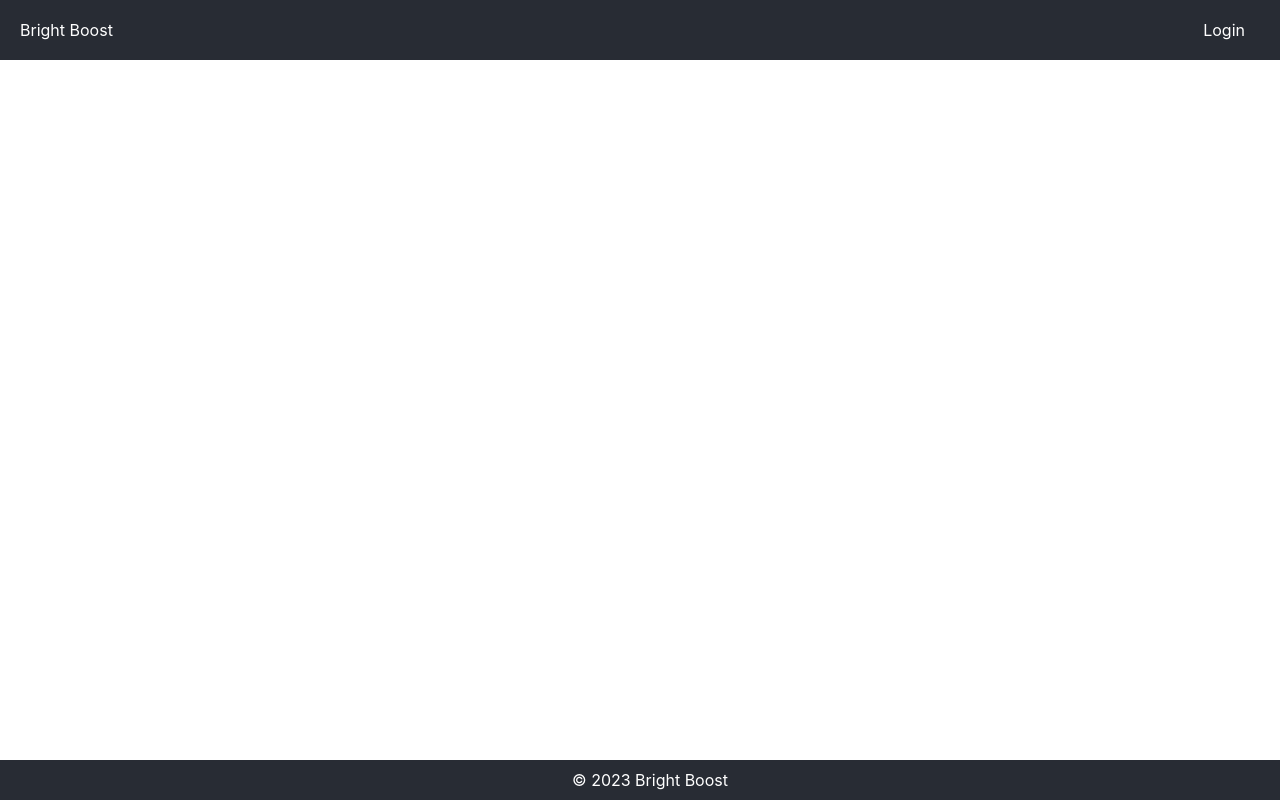
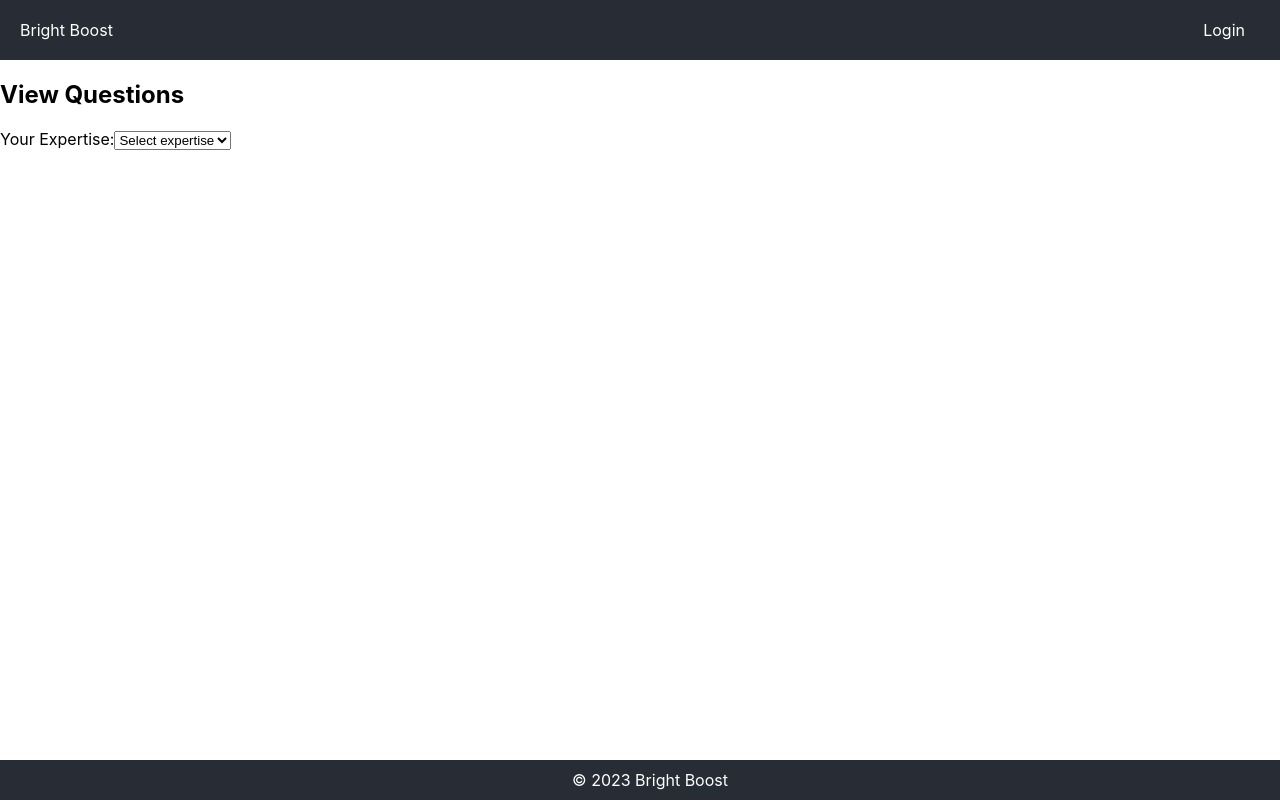
Before and after one commit to starshooter12345/brightboost_final, a React (Create React App) app in the folder Jamal_Front-end/: page /tutors/view-questions in a window 1280 px wide. Built offline with nearby package versions, Linux system fonts and the light colour scheme.

Commit message:
Finished the tutor view questions feature

```diff
--- a/Jamal_Front-end/src/App.jsx
+++ b/Jamal_Front-end/src/App.jsx
@@ -9,6 +9,7 @@ import AdminDashboard from './components/pages/AdminDashboard/AdminDashboard';
 import StudentLayout from './components/pages/students/StudentLayout';
 import SessionDetails from './components/pages/tutors/SessionDetails';
 import TutorSideNav from './components/pages/tutors/TutorSideNav';
+import ViewQuestions from './components/pages/tutors/ViewQuestions';
 
 function App() {
   return (
@@ -24,6 +25,7 @@ function App() {
           <Route path="/students" component={StudentLayout} />
           <Route path="/session-details" component={SessionDetails} />
           <Route path="/tutors/sidenav" component={TutorSideNav} />
+          <Route path="/tutors/view-questions" component={ViewQuestions} />
           {/* Uncomment below if you have tutor related components ready */}
           {/* <Route path="/tutors" component={TutorLayout} /> */}
         </Switch>
--- a/Jamal_Front-end/src/components/TutorRegistration.jsx
+++ b/Jamal_Front-end/src/components/TutorRegistration.jsx
@@ -248,7 +248,7 @@ function TutorRegistration() {
         <label>Expertise:</label>
         <label><input type="checkbox" name="tutorExpertise" value="Maths" onChange={handleChange} /> Maths</label>
         <label><input type="checkbox" name="tutorExpertise" value="Science" onChange={handleChange} /> Science</label>
-        <label><input type="checkbox" name="tutorExpertise" value="IT" onChange={handleChange} /> IT</label>
+        <label><input type="checkbox" name="tutorExpertise" value="Media" onChange={handleChange} /> Media</label>
         <label><input type="checkbox" name="tutorExpertise" value="Literature" onChange={handleChange} /> Literature</label>
         <label><input type="checkbox" name="tutorExpertise" value="Programming" onChange={handleChange} /> Programming</label>
         <br />
--- a/Jamal_Front-end/src/components/pages/tutors/ViewQuestions.jsx
+++ b/Jamal_Front-end/src/components/pages/tutors/ViewQuestions.jsx
@@ -1,49 +1,53 @@
 import React, { useState, useEffect } from 'react';
+import axios from 'axios';
 
 function ViewQuestions() {
+  const [expertise, setExpertise] = useState('');
   const [questions, setQuestions] = useState([]);
-  const [selectedQuestion, setSelectedQuestion] = useState(null);
-  const [details, setDetails] = useState('');
+  const [loading, setLoading] = useState(false);
 
-  // Fetch the questions when the component mounts
-  useEffect(() => {
-    // Replace this with the actual API call
-    const fetchQuestions = async () => {
-      const response = await fetch('api/questions');
-      const data = await response.json();
-      setQuestions(data);
-    };
-    fetchQuestions();
-  }, []);
+  const fetchQuestions = async () => {
+    if (!expertise) return; // Do not fetch if no expertise is selected
 
-  const handleSelectQuestion = (question) => {
-    setSelectedQuestion(question);
-    setDetails('');
+    try {
+      setLoading(true);
+      const res = await axios.get(`http://localhost:5000/api/questions?subject=${expertise}`);
+      setQuestions(res.data);
+    } catch (error) {
+      console.error('Error fetching the questions:', error);
+      alert('Error fetching the questions');
+    } finally {
+      setLoading(false);
+    }
   };
 
-  const handleSubmit = (e) => {
-    e.preventDefault();
-    // Handle the submission here, e.g., send the details to your API
-  };
+  useEffect(() => {
+    fetchQuestions();
+  }, [expertise]); // Re-fetch questions when expertise changes
 
   return (
     <div>
-      <ul>
-        {questions.map((question) => (
-          <li key={question.id} onClick={() => handleSelectQuestion(question)}>
-            {question.subject}: {question.text}
-          </li>
-        ))}
-      </ul>
-
-      {selectedQuestion && (
-        <form onSubmit={handleSubmit}>
-          <label>
-            Question Details:
-            <textarea value={details} onChange={(e) => setDetails(e.target.value)} />
-          </label>
-          <button type="submit">Log Details</button>
-        </form>
+      <h2>View Questions</h2>
+      <label>
+        Your Expertise:
+        <select value={expertise} onChange={(e) => setExpertise(e.target.value)} required>
+          <option value="" disabled>Select expertise</option>
+          <option value="Maths">Maths</option>
+          <option value="Science">Science</option>
+          <option value="Literature">Literature</option>
+          <option value="Programming">Programming</option>
+          <option value="Media">Media</option>
+        </select>
+      </label>
+      <br />
+      {loading ? (
+        <p>Loading questions...</p>
+      ) : (
+        <ul>
+          {questions.map((q) => (
+            <li key={q._id}>{q.question}</li>
+          ))}
+        </ul>
       )}
     </div>
   );
```
Also changed, not shown: 2 other files (tests, documents, lock files or other folders).
